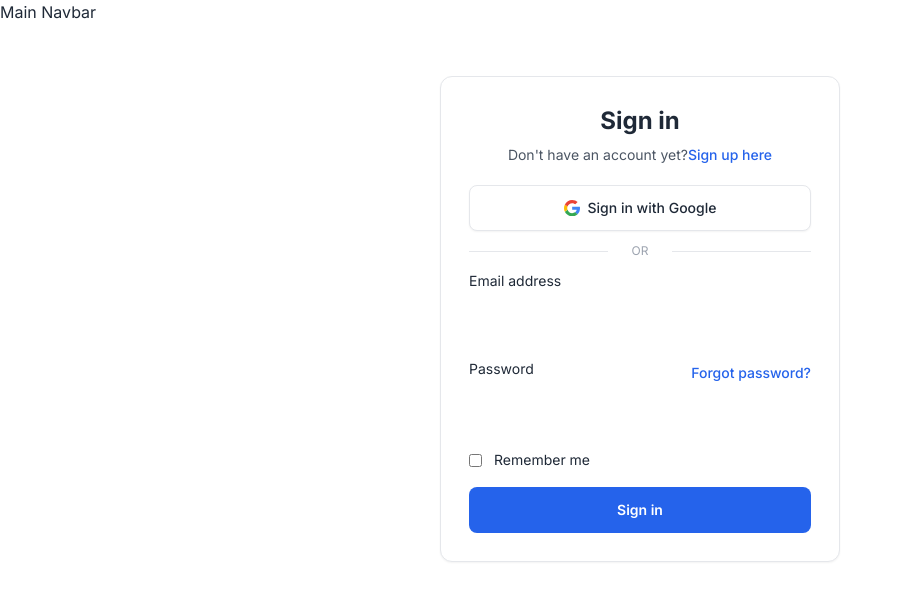
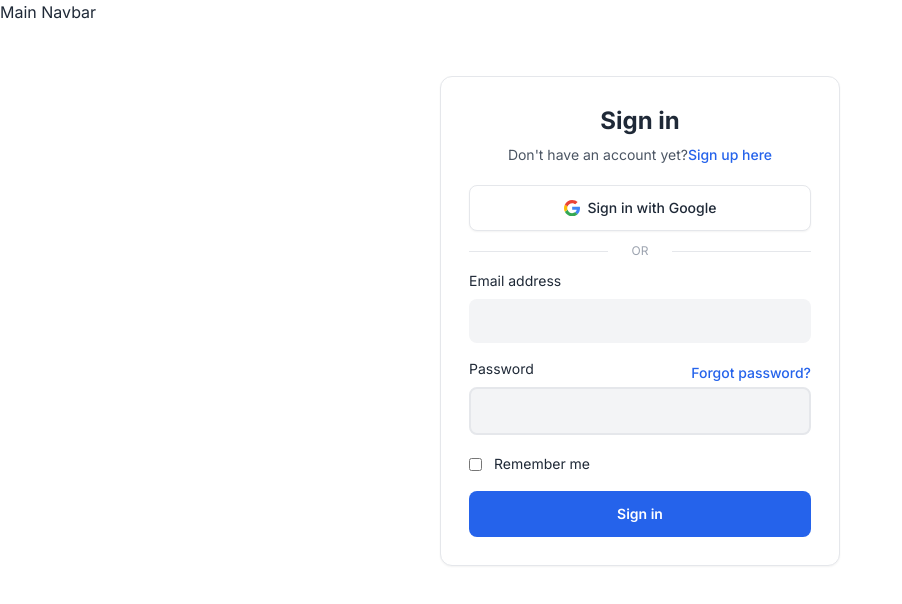
Before and after one commit to guptaindia/AI-Plugins, a Next.js app in the folder frontend/: page /login in a window 1280 px wide. Shown: the top 604 px of the page, without its empty margins (0-902 px from the left). Built offline with nearby package versions, Linux system fonts and the light colour scheme.

Commit message:
created login ui

```diff
--- a/frontend/src/app/(main)/login/page.jsx
+++ b/frontend/src/app/(main)/login/page.jsx
@@ -69,7 +69,7 @@ const Login = () => {
                   type="email"
                   id="email"
                   name="email"
-                  className="py-3 px-4 block w-full border-gray-200 rounded-lg text-sm focus:border-blue-500 focus:ring-blue-500 disabled:opacity-50 disabled:pointer-events-none dark:bg-slate-900 dark:border-gray-700 dark:text-gray-400 dark:focus:ring-gray-600"
+                  className="bg-gray-100 py-3 px-4 block w-full border-gray-200 rounded-lg text-sm focus:border-blue-500 focus:ring-blue-500 disabled:opacity-50 disabled:pointer-events-none dark:bg-slate-900 dark:border-gray-700 dark:text-gray-400 dark:focus:ring-gray-600 "
                   required=""
                   aria-describedby="email-error"
                 />
@@ -112,7 +112,7 @@ const Login = () => {
                   type="password"
                   id="password"
                   name="password"
-                  className="py-3 px-4 block w-full border-gray-200 rounded-lg text-sm focus:border-blue-500 focus:ring-blue-500 disabled:opacity-50 disabled:pointer-events-none dark:bg-slate-900 dark:border-gray-700 dark:text-gray-400 dark:focus:ring-gray-600"
+                  className="border-2 hover:border-slate-600 bg-gray-100 py-3 px-4 block w-full border-gray-200 rounded-lg text-sm focus:border-blue-500 focus:ring-blue-500 disabled:opacity-50 disabled:pointer-events-none dark:bg-slate-900 dark:border-gray-700 dark:text-gray-400 dark:focus:ring-gray-600"
                   required=""
                   aria-describedby="password-error"
                 />
@@ -144,7 +144,7 @@ const Login = () => {
                   id="remember-me"
                   name="remember-me"
                   type="checkbox"
-                  className="shrink-0 mt-0.5 border-gray-200 rounded text-blue-600 pointer-events-none focus:ring-blue-500 dark:bg-gray-800 dark:border-gray-700 dark:checked:bg-blue-500 dark:checked:border-blue-500 dark:focus:ring-offset-gray-800"
+                  className="shrink-0 mt-0.5 border-gray-200 rounded text-blue-600 focus:ring-blue-500 dark:bg-gray-800 dark:border-gray-700 dark:checked:bg-blue-500 dark:checked:border-blue-500 dark:focus:ring-offset-gray-800"
                 />
               </div>
               <div className="ms-3">
```
